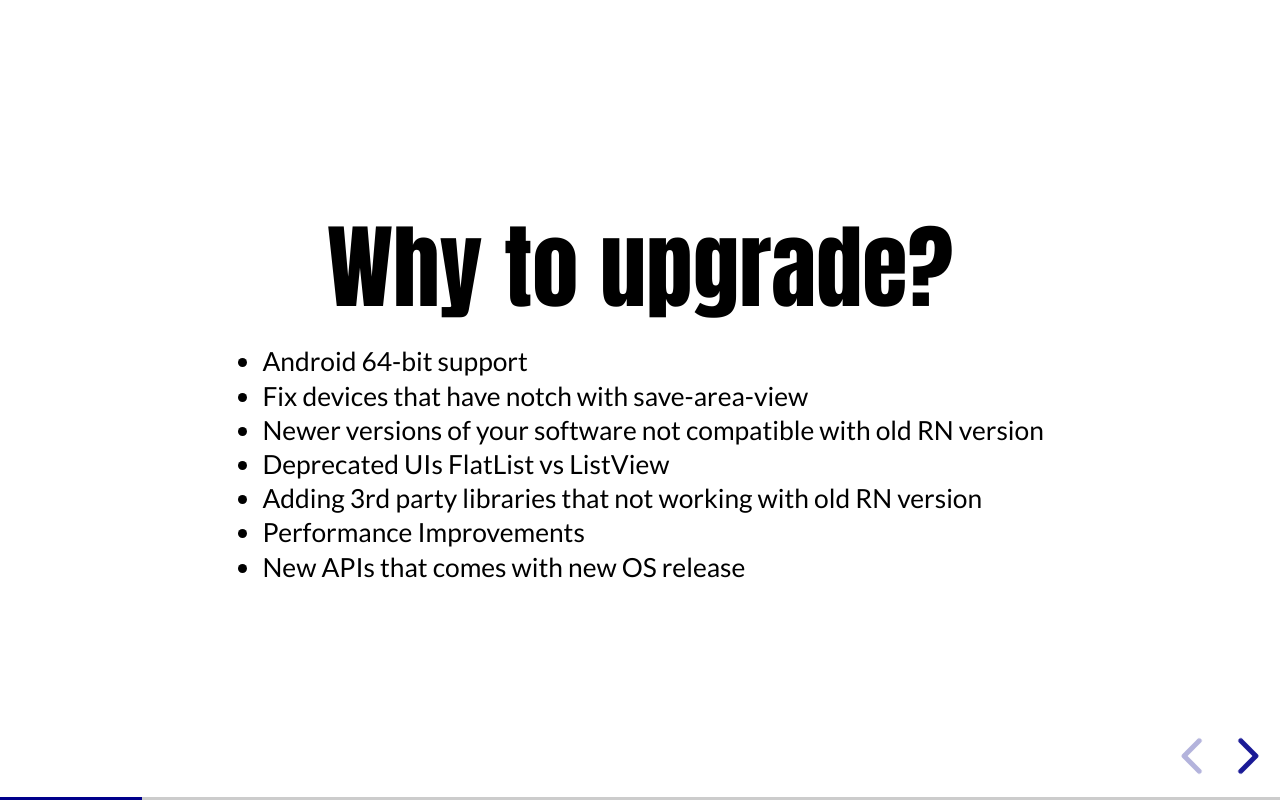
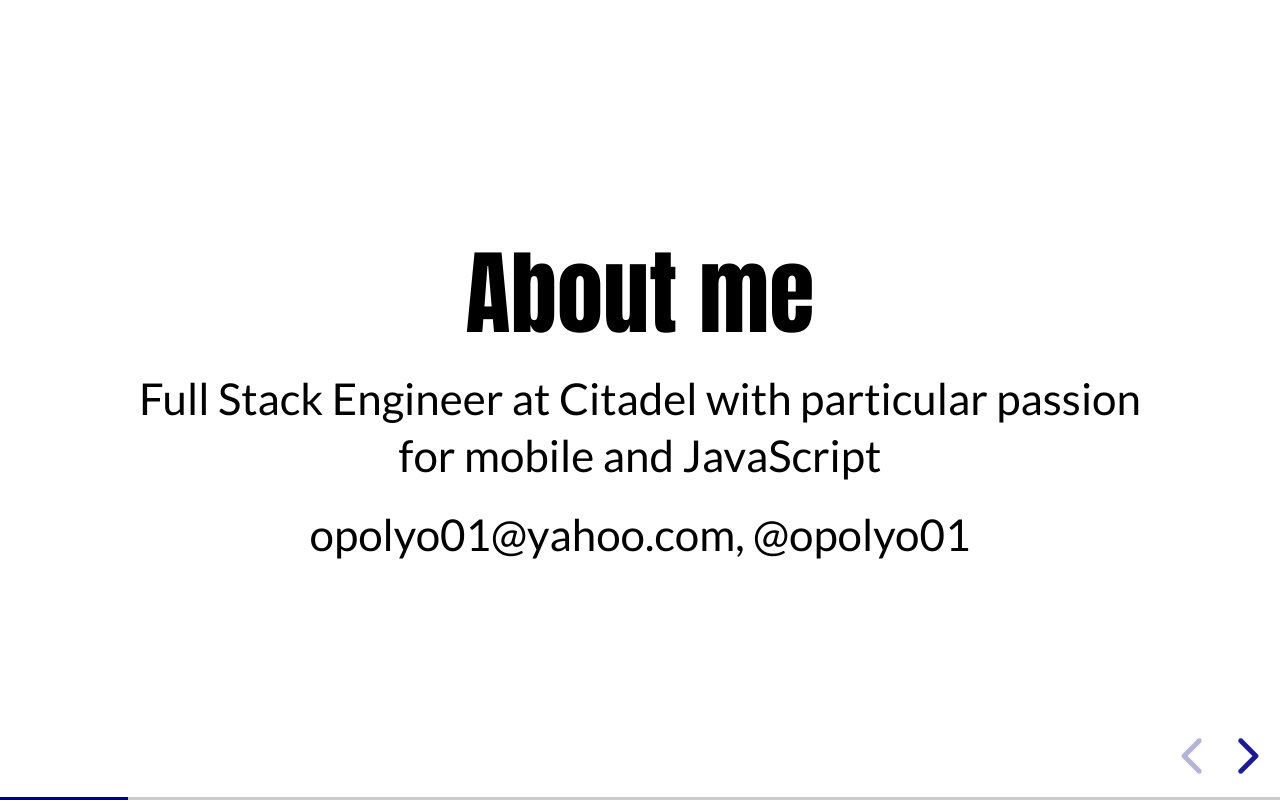
Before and after one commit to opolyo01/codecamp, a website: page index.html in a window 1280 px wide. Both pictures are taken after a click on the button "next slide". Drawn offline with Linux system fonts and the light colour scheme; a web font is replaced by a local one.

Commit message:
push code

```diff
--- a/index.html
+++ b/index.html
@@ -28,6 +28,11 @@
 				<section>
           <h2>Upgrading React Native</h2>
 					<p>Presented by Oleg Polyakov</p>
+        </section>
+        <section>
+          <h2>About me</h2>
+          <p>Full Stack Engineer at Citadel with particular passion for mobile and JavaScript</p>
+          opolyo01@yahoo.com, @opolyo01
         </section>
         <section>
             <h2>Why to upgrade?</h2>
```
Also changed, not shown: css/reveal.min.css (added), js/reveal.min.js (added).
